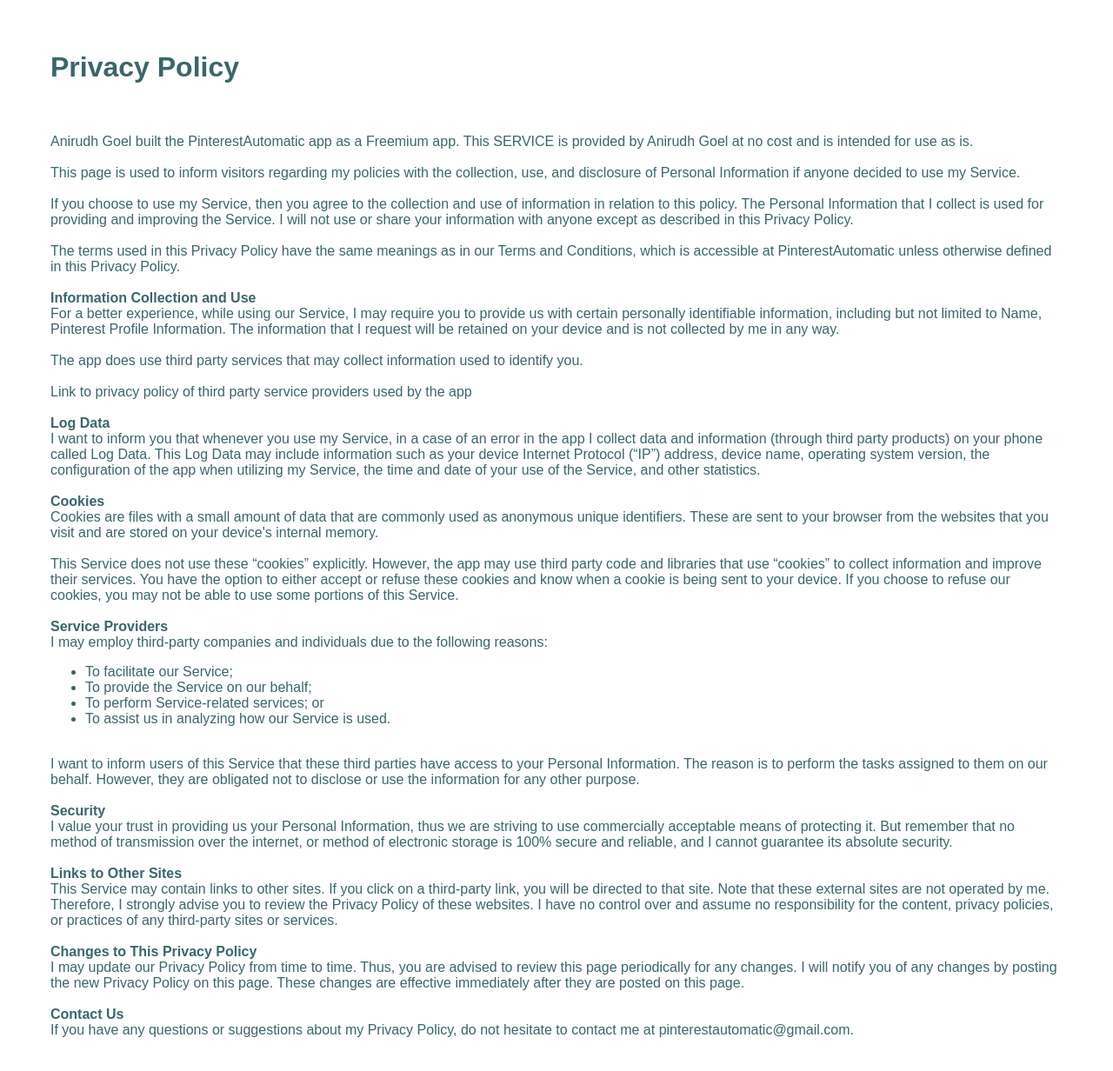
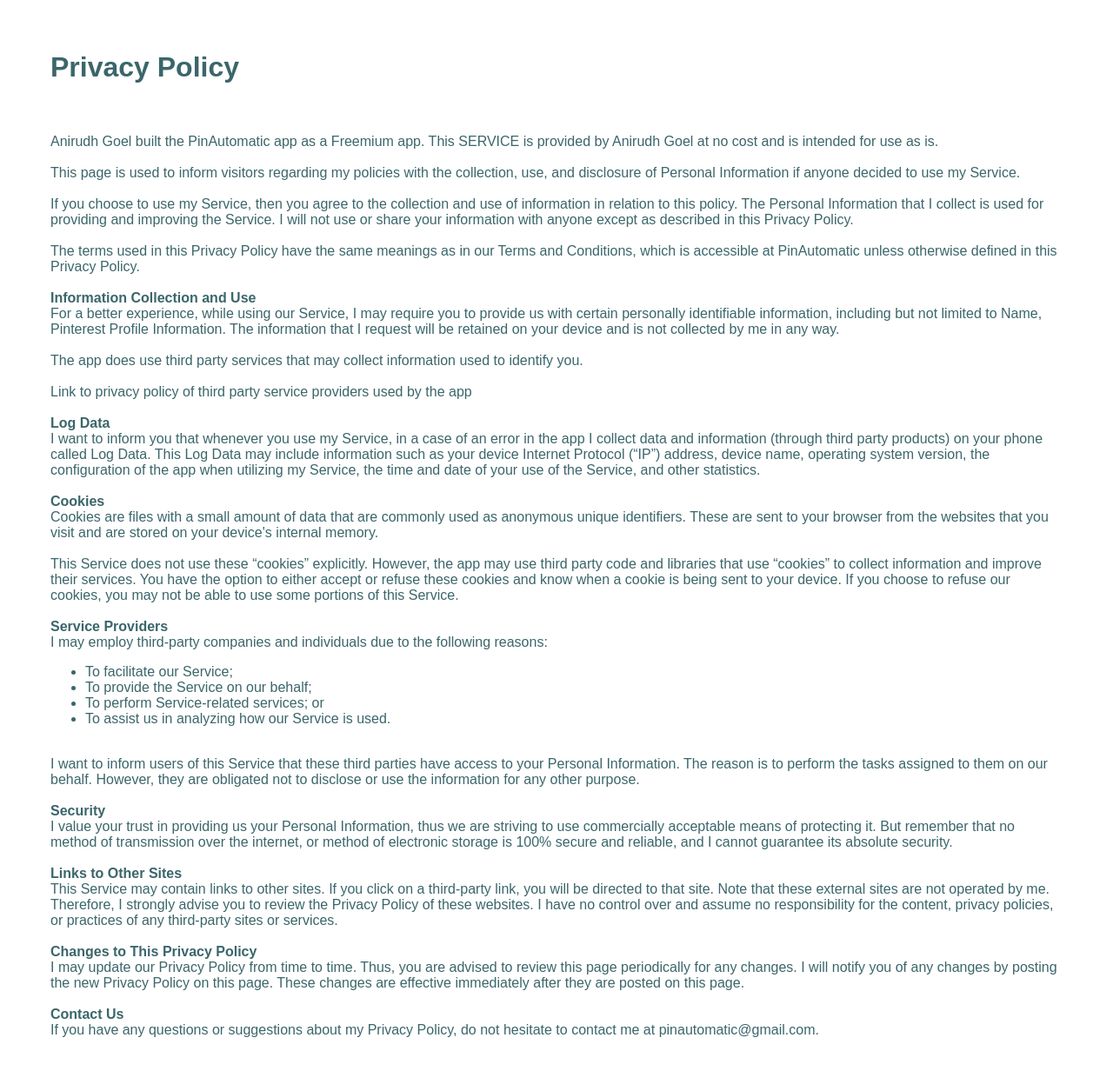
Before and after one commit to AnirudhGoel/PinAutomatic, a Flask app: page /privacy-policy in a window 1280 px wide. Shown: the whole page at 87% size. Run offline with Flask 2, Linux system fonts and the light colour scheme; parts of the project's set-up code (start-up, migrations or seed data) failed here and were passed over.

Commit message:
Change app name to PinAutomatic, change logo and API details accordingly

```diff
--- a/app.py
+++ b/app.py
@@ -28,7 +28,7 @@ from models import User
 PINTEREST_CLIENT_ID = os.environ.get("PINTEREST_CLIENT_ID", default="4844984301336407368")
 PINTEREST_API_BASE_URL = os.environ.get("PINTEREST_API_BASE_URL")
 SITE_SCHEME = os.environ.get("SITE_SCHEME", default="https")
-SITE_DOMAIN = os.environ.get("SITE_DOMAIN", default="pinterestautomatic.herokuapp.com")
+SITE_DOMAIN = os.environ.get("SITE_DOMAIN", default="pinautomatic.herokuapp.com")
 
 
 @app.route('/')
@@ -71,7 +71,7 @@ def pinterest_auth():
 
             return redirect(url_for('index'))
         else:
-            flash("You need to provide authorization to PinterestAutomatic to allow adding of pins to your board.", category='error')
+            flash("You need to provide authorization to PinAutomatic to allow adding of pins to your board.", category='error')
             return redirect(url_for('home'))
     else:
         return redirect('/user/sign-out')
@@ -197,7 +197,7 @@ def save_pins(pins, source, destination, last_cursor, pa_token, current_user_id)
         post_data = {
             "board": destination,
             "note": str(pin["note"]),
-            # "link": "https://pinterestautomatic.herokuapp.com",
+            # "link": "https://pinautomatic.herokuapp.com",
             # Adding links is not feasible as these are
             # Pinterest Links and Pinterest API doesn't
             # allow adding them. Till then adding own link.
--- a/static/css/style.css
+++ b/static/css/style.css
@@ -7,7 +7,7 @@ body {
 
 .container {
 	width: 90%;
-	background-color: rgba(211, 84, 0, 0.2);
+	background-color: #F7EEF8;
 	padding: 10px 10px 2em 10px;
 	border-radius: 10px;
 	margin-top: 25px;
--- a/static/flask_user/css/style.css
+++ b/static/flask_user/css/style.css
@@ -6,7 +6,7 @@ body {
 }
 .outer-box {
 	width: 90%;
-	background-color: rgba(211, 84, 0, 0.2);
+	background-color: #F7EEF8;
 	padding: 10px 10px 2em 10px;
 	border-radius: 10px;
 	margin-top: 25px;
--- a/templates/authorize.html
+++ b/templates/authorize.html
@@ -8,7 +8,7 @@
 <div class="card">
     <a href="https://api.pinterest.com/oauth/?response_type=code&redirect_uri={{ credentials.redirect_uri }}/pinterest-auth&client_id={{ credentials.client_id }}&scope=read_public,write_public&state=secret"><img src="{{ url_for('static', filename='img/login.jpg') }}" alt="Login Button" id="login-button"></a>
     <div class="message">
-        Authorize <strong>PinterestAutomatic</strong> to access your Pinterest Account to allow adding of Pins to your boards.
+        Authorize <strong>PinAutomatic</strong> to access your Pinterest Account to allow adding of Pins to your boards.
     </div>
 
 
--- a/templates/base.html
+++ b/templates/base.html
@@ -25,12 +25,12 @@
     <meta name="author" content="Anirudh Goel" />
 
     <link rel="stylesheet" href="https://maxcdn.bootstrapcdn.com/bootstrap/3.3.7/css/bootstrap.min.css">
-    <link rel="icon" href="https://s-passets-cache-ak0.pinimg.com/webapp/style/app/common/images/favicon-57a225b2.png">
+    <link rel="icon" href="{{ url_for('static', filename='img/icon.png') }}">
     <link rel="stylesheet" type="text/css" href="{{ url_for('static', filename='css/style.css') }}">
 
     {% block head %}{% endblock %}
 
-    <title>Pinterest Automatic</title>
+    <title>Pin Automatic</title>
 </head>
 <body>
     <div class="container" align="center">
--- a/templates/privacy_policy.html
+++ b/templates/privacy_policy.html
@@ -15,13 +15,13 @@
     <div class="privacy-policy">
     <h1>Privacy Policy</h1>
     <br><br>
-    Anirudh Goel built the PinterestAutomatic app as a Freemium app. This SERVICE is provided by Anirudh Goel at no cost and is intended for use as is.
+    Anirudh Goel built the PinAutomatic app as a Freemium app. This SERVICE is provided by Anirudh Goel at no cost and is intended for use as is.
     <br><br>
     This page is used to inform visitors regarding my policies with the collection, use, and disclosure of Personal Information if anyone decided to use my Service.
     <br><br>
     If you choose to use my Service, then you agree to the collection and use of information in relation to this policy. The Personal Information that I collect is used for providing and improving the Service. I will not use or share your information with anyone except as described in this Privacy Policy.
     <br><br>
-    The terms used in this Privacy Policy have the same meanings as in our Terms and Conditions, which is accessible at PinterestAutomatic unless otherwise defined in this Privacy Policy.
+    The terms used in this Privacy Policy have the same meanings as in our Terms and Conditions, which is accessible at PinAutomatic unless otherwise defined in this Privacy Policy.
     <br><br>
     <strong>Information Collection and Use</strong>
     <br>
@@ -66,7 +66,7 @@
     <br><br>
     <strong>Contact Us</strong>
     <br>
-    If you have any questions or suggestions about my Privacy Policy, do not hesitate to contact me at pinterestautomatic@gmail.com.
+    If you have any questions or suggestions about my Privacy Policy, do not hesitate to contact me at pinautomatic@gmail.com.
     </div>
 </body>
 </html>
```
Also changed, not shown: README.md, static/img/icon.png (added), static/img/pinterest.png, static/img/pinterest_old.png (added).
